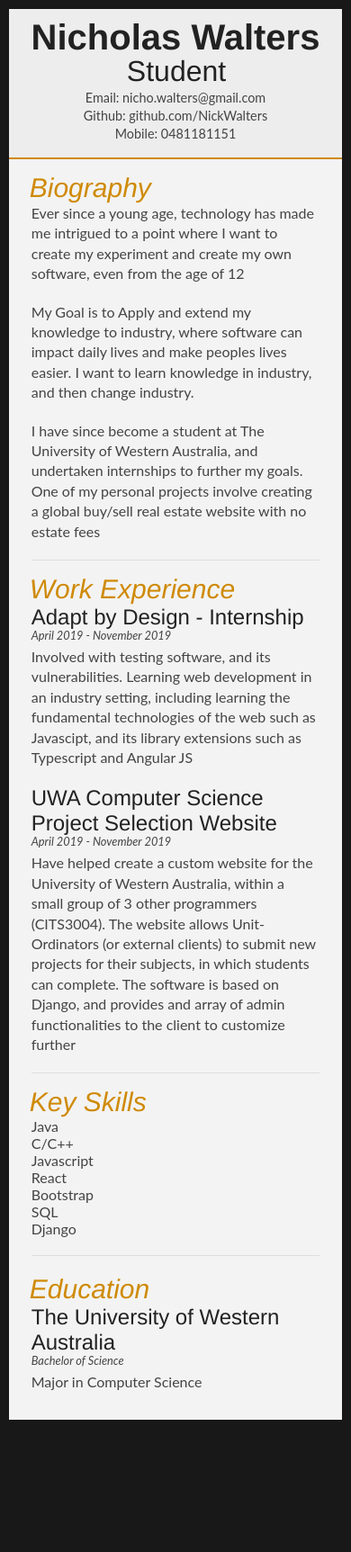
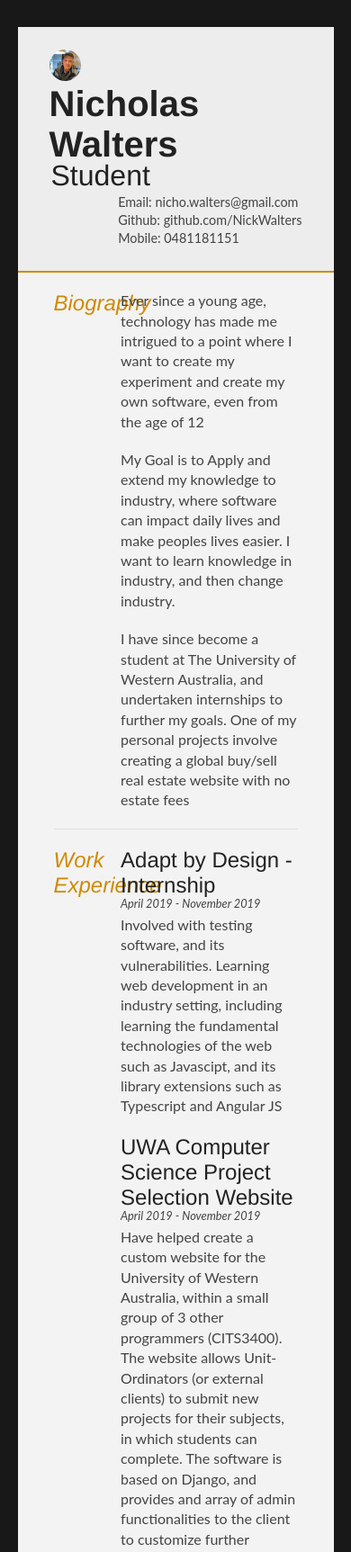
Before and after one commit to NickWalters/Web-Showcase-Website, a plain HTML site: page about.html in a window 390 px wide. Shown: the top 1725 px of the page at 90% size. Before the commit the page ends 1588 px from the top, so only its background shows below. Drawn offline with Linux system fonts and the light colour scheme.

```diff
--- a/about.html
+++ b/about.html
@@ -64,7 +64,7 @@
 				<article>
 					<h2>UWA Computer Science Project Selection Website</h2>
 					<p class="subDetails">April 2019 - November 2019</p>
-					<p>Have helped create a custom website for the University of Western Australia, within a small group of 3 other programmers (CITS3004). The website allows Unit-Ordinators (or external clients) to submit new projects for their subjects, in which students can complete. The software is based on Django, and provides and array of admin functionalities to the client to customize further</p>
+					<p>Have helped create a custom website for the University of Western Australia, within a small group of 3 other programmers (CITS3400). The website allows Unit-Ordinators (or external clients) to submit new projects for their subjects, in which students can complete. The software is based on Django, and provides and array of admin functionalities to the client to customize further</p>
 				</article>
 
 			</div>
--- a/assets/css/cvstyle.css
+++ b/assets/css/cvstyle.css
@@ -1,3 +1,4 @@
+/* ALLOW ALL/MOST ELEMENTS TO HAVE THE SAME CONSISTENT FORMAT */
 html,body,div,span,object,iframe,h1,h2,h3,h4,h5,h6,p,blockquote,pre,abbr,address,cite,code,del,dfn,em,img,ins,kbd,q,samp,small,strong,sub,sup,var,b,i,dl,dt,dd,ol,ul,li,fieldset,form,label,legend,table,caption,tbody,tfoot,thead,tr,th,td,article,aside,canvas,details,figcaption,figure,footer,header,hgroup,menu,nav,section,summary,time,mark,audio,video {
 border:0;
 font:inherit;
@@ -7,6 +8,7 @@ padding:0;
 vertical-align:baseline;
 }
 
+/* Format footer, header and article of words in the middle of the screen block(s) */
 article,aside,details,figcaption,figure,footer,header,hgroup,menu,nav,section {
 display:block;
 }
@@ -22,6 +24,7 @@ p {
 	color: #444;
 }
 
+/* DEFINE THE CLASSES TO MANIPULATE AND CHANGE */
 #cv {
 	width: 90%;
 	max-width: 800px;
@@ -35,6 +38,7 @@ p {
 	background: #ededed;
 }
 
+/* THE STYLE OF HEADINGS */
 #name h1 {
 	font-size: 2.5em;
 	font-weight: 700;
@@ -52,6 +56,7 @@ p {
 	padding: 0 40px;
 }
 
+/*  PROFILE PICTURE ON THE SIDE OF THE SCREEN */
 #headshot {
 	width: 12.5%;
 	float: left;
@@ -65,6 +70,7 @@ p {
 	border-radius: 50px;
 }
 
+/* DEFINE WHERE MY INFORMATION IS DISPLAYED */
 #name {
 	float: left;
 }
@@ -141,6 +147,7 @@ section:last-child {
 	margin-bottom: 3px;
 }
 
+/* GET A TABLE FROM WEBKIT, AND DISPLAY MY SKILLS */
 .keySkills {
 	list-style-type: none;
 	-moz-column-count:3;
@@ -153,78 +160,6 @@ section:last-child {
 
 .keySkills ul li {
 	margin-bottom: 3px;
-}
-
-@media all and (min-width: 602px) and (max-width: 800px) {
-	#headshot {
-		display: none;
-	}
-
-	.keySkills {
-	-moz-column-count:2;
-	-webkit-column-count:2;
-	column-count:2;
-	}
-}
-
-@media all and (max-width: 601px) {
-	#cv {
-		width: 95%;
-		margin: 10px auto;
-		min-width: 280px;
-	}
-
-	#headshot {
-		display: none;
-	}
-
-	#name, #contactDetails {
-		float: none;
-		width: 100%;
-		text-align: center;
-	}
-
-	.sectionTitle, .sectionContent {
-		float: none;
-		width: 100%;
-	}
-
-	.sectionTitle {
-		margin-left: -2px;
-		font-size: 1.25em;
-	}
-
-	.keySkills {
-		-moz-column-count:2;
-		-webkit-column-count:2;
-		column-count:2;
-	}
-}
-
-@media all and (max-width: 480px) {
-	.mainDetails {
-		padding: 15px 15px;
-	}
-
-	section {
-		padding: 15px 0 0;
-	}
-
-	#mainArea {
-		padding: 0 25px;
-	}
-
-
-	.keySkills {
-	-moz-column-count:1;
-	-webkit-column-count:1;
-	column-count:1;
-	}
-
-	#name h1 {
-		line-height: .8em;
-		margin-bottom: 4px;
-	}
 }
 
 @media print {
@@ -296,6 +231,7 @@ section:last-child {
 	}
 }
 
+/* DEFINE THE DIFFERENT TYPES OF FADING ANIMATIONS */
 .instaFade {
     -webkit-animation-name: reset, fade-in;
     -webkit-animation-duration: 1.5s;
@@ -324,6 +260,9 @@ section:last-child {
     animation-timing-function: ease-in;
 }
 
+/* DEFINITION OF ANIMATION CLASSES */
+
+/* first portion of page load first */
 .delayOne {
 	-webkit-animation-delay: 0, .5s;
 	-moz-animation-delay: 0, .5s;
@@ -336,6 +275,7 @@ section:last-child {
 	animation-delay: 0, 1s;
 }
 
+/* show the middle portions after first */
 .delayThree {
 	-webkit-animation-delay: 0, 1.5s;
 	-moz-animation-delay: 0, 1.5s;
@@ -348,6 +288,7 @@ section:last-child {
 	animation-delay: 0, 2s;
 }
 
+/* show the last portions of the page */
 .delayFive {
 	-webkit-animation-delay: 0, 2.5s;
 	-moz-animation-delay: 0, 2.5s;
```
Also changed, not shown: assets/js/jsonExtract.js (+14 -3 lines).
